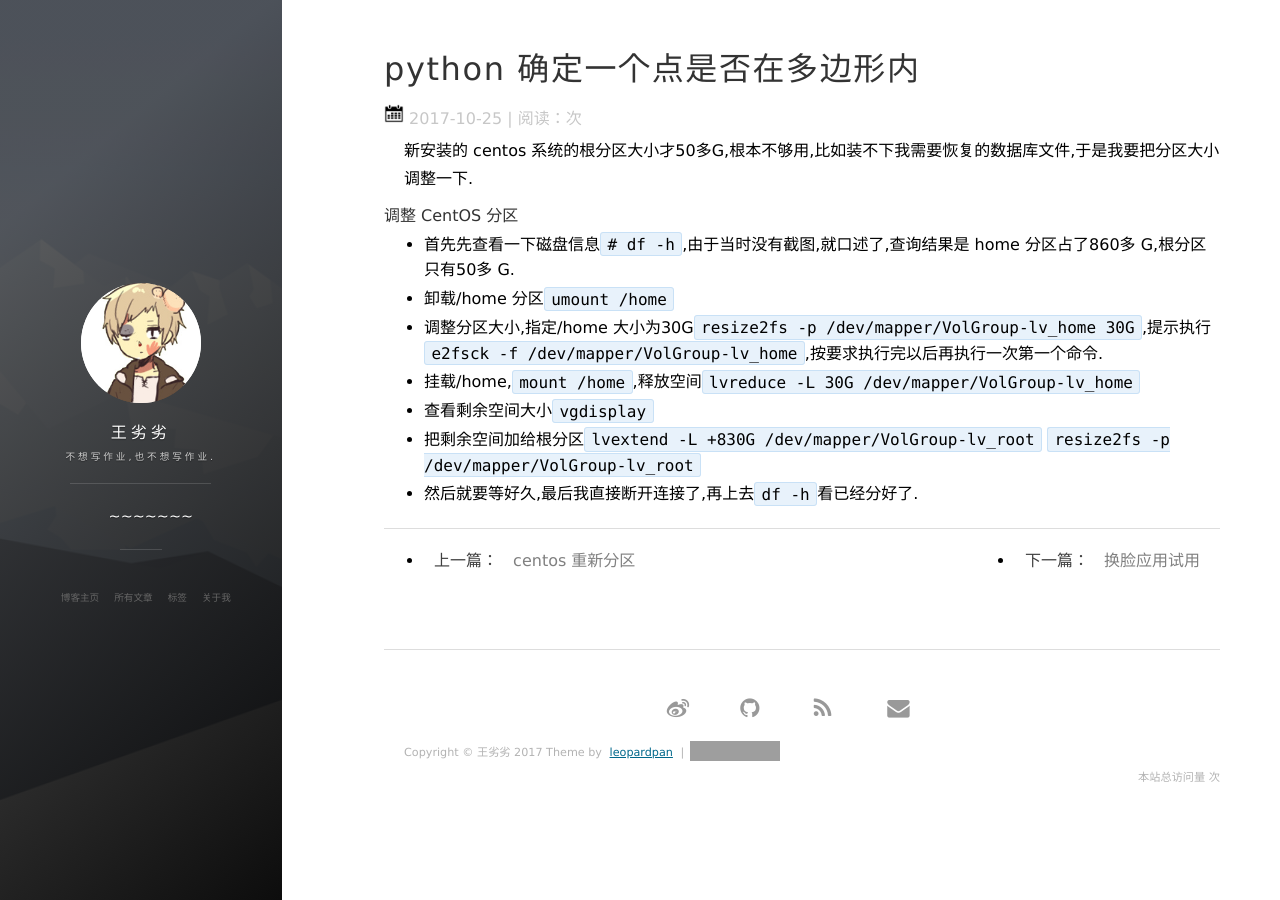
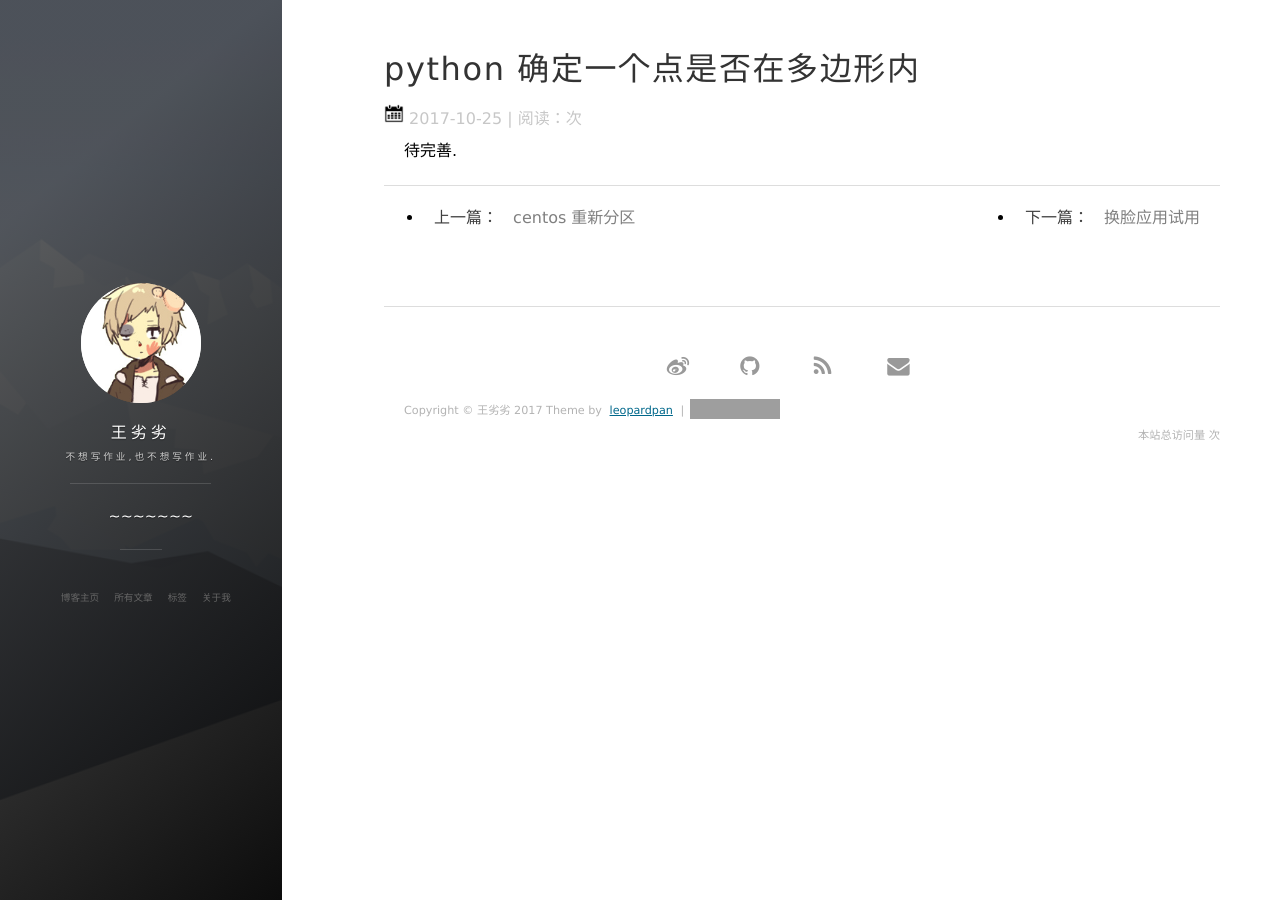
Before and after one commit to wzqwzq666/wzqwzq666.github.io, a Jekyll site: the page built from _posts/2017-11-17-01-pythonpointin.md, in a window 1280 px wide. Built offline with Jekyll 4.4.1, drawn with Linux system fonts in a browser that asks for light colours; nearby versions of some CDN libraries; comment, search, counter and statistics services are not loaded; grey boxes are pictures that could not be loaded.

Commit message:
移除错误文章

```diff
--- a/_posts/2017-11-17-01-pythonpointin.md
+++ b/_posts/2017-11-17-01-pythonpointin.md
@@ -5,12 +5,4 @@ date: 2017-10-25
 description: "python,一个点是否在多边形内"
 tag: centos
 ---
-新安装的 centos 系统的根分区大小才50多G,根本不够用,比如装不下我需要恢复的数据库文件,于是我要把分区大小调整一下.
-##### 调整 CentOS 分区
-- 首先先查看一下磁盘信息`# df -h`,由于当时没有截图,就口述了,查询结果是 home 分区占了860多 G,根分区只有50多 G.
-- 卸载/home 分区`umount /home`
-- 调整分区大小,指定/home 大小为30G`resize2fs -p /dev/mapper/VolGroup-lv_home 30G`,提示执行`e2fsck -f /dev/mapper/VolGroup-lv_home`,按要求执行完以后再执行一次第一个命令.
-- 挂载/home,`mount /home`,释放空间`lvreduce -L 30G /dev/mapper/VolGroup-lv_home`
-- 查看剩余空间大小`vgdisplay`
-- 把剩余空间加给根分区`lvextend -L +830G /dev/mapper/VolGroup-lv_root` `resize2fs -p /dev/mapper/VolGroup-lv_root`
-- 然后就要等好久,最后我直接断开连接了,再上去`df -h`看已经分好了.
+待完善.
```
